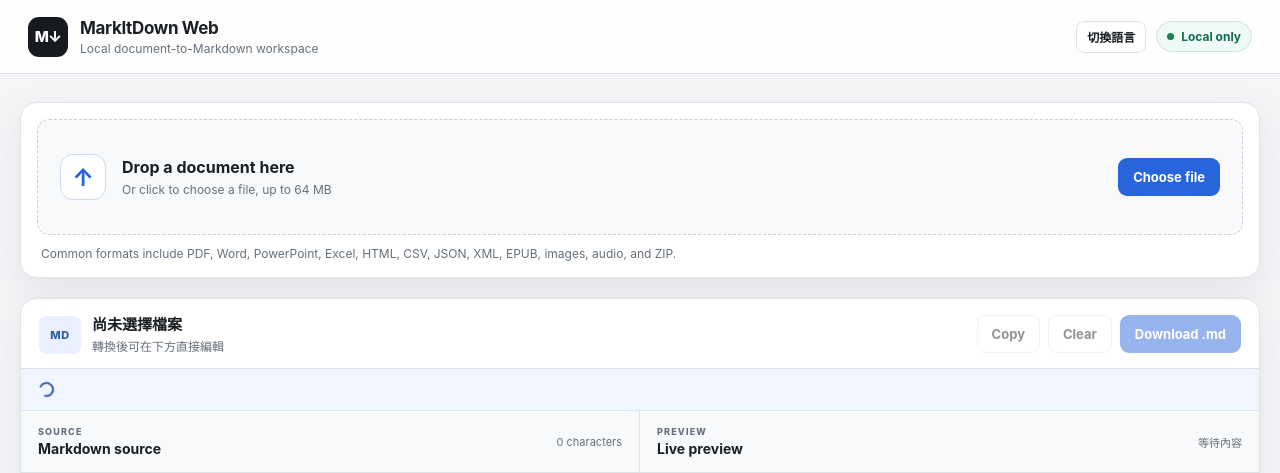
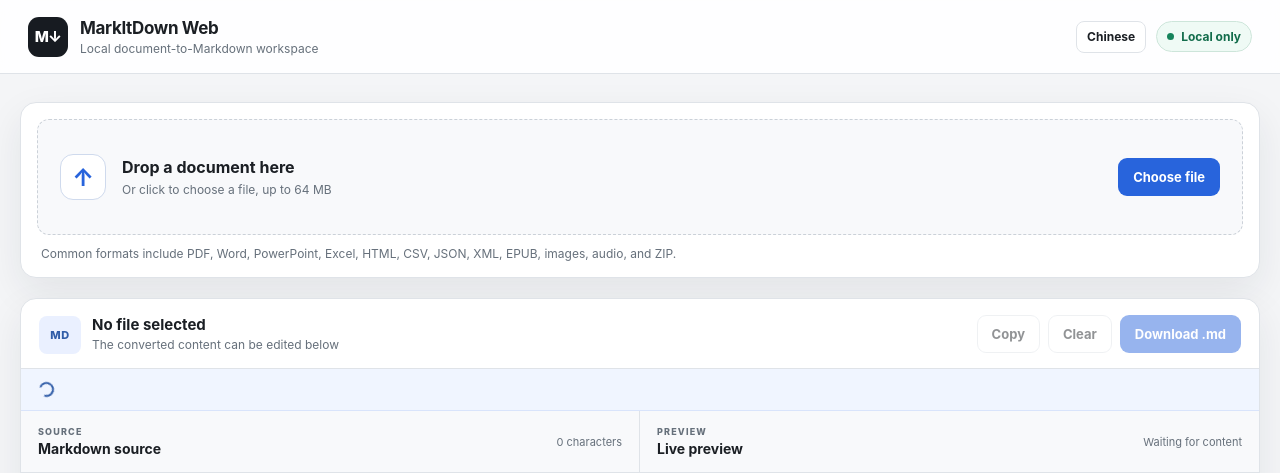
Before and after one commit to hhter2/markitdown-webui, a FastAPI app: page / in a window 1280 px wide. Shown: the top 473 px of the page. Run offline with FastAPI, Linux system fonts and the light colour scheme; some libraries are stand-ins or nearby versions.

Commit message:
Fix mixed-language English startup UI
The default template fallbacks and the en-US language-switch label contained Chinese text, leaving the initial English workspace partially untranslated.

```diff
--- a/app/static/app.js
+++ b/app/static/app.js
@@ -30,7 +30,7 @@ const translations = {
     emptyPreview: "The rendered result will appear here after conversion.", poweredBy: "Powered by Microsoft MarkItDown", noUpload: "Files are not uploaded to external services",
     editorPlaceholder: "Upload a document and the converted result will appear here.", editorLabel: "Markdown source editor",
     notSelected: "No file selected", afterConvert: "The converted content can be edited below", chars: "characters", waiting: "Waiting for content", updating: "Updating…", synced: "Synced", failed: "Conversion failed", previewError: "Preview error", emptyMarkdown: "Markdown content is empty.",
-    converting: (name) => `Converting ${name}…`, ready: (bytes) => `${bytes} · Ready to convert`, output: (bytes, ms, chars) => `${bytes} · ${ms.toLocaleString()} ms · ${chars.toLocaleString()} characters`, conversionFailed: "Conversion failed.", unable: "Unable to complete the conversion.", previewFailed: "Preview failed.", copied: "Copied", switchLanguage: "切換語言"
+    converting: (name) => `Converting ${name}…`, ready: (bytes) => `${bytes} · Ready to convert`, output: (bytes, ms, chars) => `${bytes} · ${ms.toLocaleString()} ms · ${chars.toLocaleString()} characters`, conversionFailed: "Conversion failed.", unable: "Unable to complete the conversion.", previewFailed: "Preview failed.", copied: "Copied", switchLanguage: "Chinese"
   },
   "zh-TW": {
     brandTagline: "本機文件轉 Markdown 工作台", localOnly: "僅限本機", chooseFile: "選擇檔案",
--- a/app/templates/index.html
+++ b/app/templates/index.html
@@ -19,7 +19,7 @@
       </div>
     </div>
     <div class="topbar-actions">
-      <button class="language-switch" id="languageSwitch" type="button" aria-label="Switch language">繁中</button>
+      <button class="language-switch" id="languageSwitch" type="button" aria-label="Switch language">Chinese</button>
       <div class="local-badge" title="The service listens only on the local address">
       <span class="status-dot" aria-hidden="true"></span>
       <span data-i18n="localOnly">Local only</span>
@@ -46,8 +46,8 @@
         <div class="file-summary">
           <span class="file-type" id="fileType">MD</span>
           <div>
-            <strong id="fileName">尚未選擇檔案</strong>
-            <span id="fileMeta">轉換後可在下方直接編輯</span>
+            <strong id="fileName">No file selected</strong>
+            <span id="fileMeta">The converted content can be edited below</span>
           </div>
         </div>
         <div class="toolbar-actions">
@@ -69,9 +69,9 @@
               <span class="eyebrow">SOURCE</span>
             <h2 data-i18n="markdownSource">Markdown source</h2>
             </div>
-            <span class="counter" id="charCounter">0 字元</span>
+            <span class="counter" id="charCounter">0 characters</span>
           </div>
-          <textarea id="markdownEditor" spellcheck="false" aria-label="Markdown 程式碼編輯器" disabled placeholder="上傳文件後，轉換結果會顯示在這裡。"></textarea>
+          <textarea id="markdownEditor" spellcheck="false" aria-label="Markdown source editor" disabled placeholder="Upload a document and the converted result will appear here."></textarea>
         </section>
 
         <section class="pane preview-pane">
@@ -80,7 +80,7 @@
               <span class="eyebrow">PREVIEW</span>
             <h2 data-i18n="livePreview">Live preview</h2>
             </div>
-            <span class="preview-state" id="previewState">等待內容</span>
+            <span class="preview-state" id="previewState">Waiting for content</span>
           </div>
           <article class="markdown-preview empty" id="markdownPreview">
             <div class="empty-state">
```
Also changed, not shown: tests/test_app.py (+17 -0 lines).
